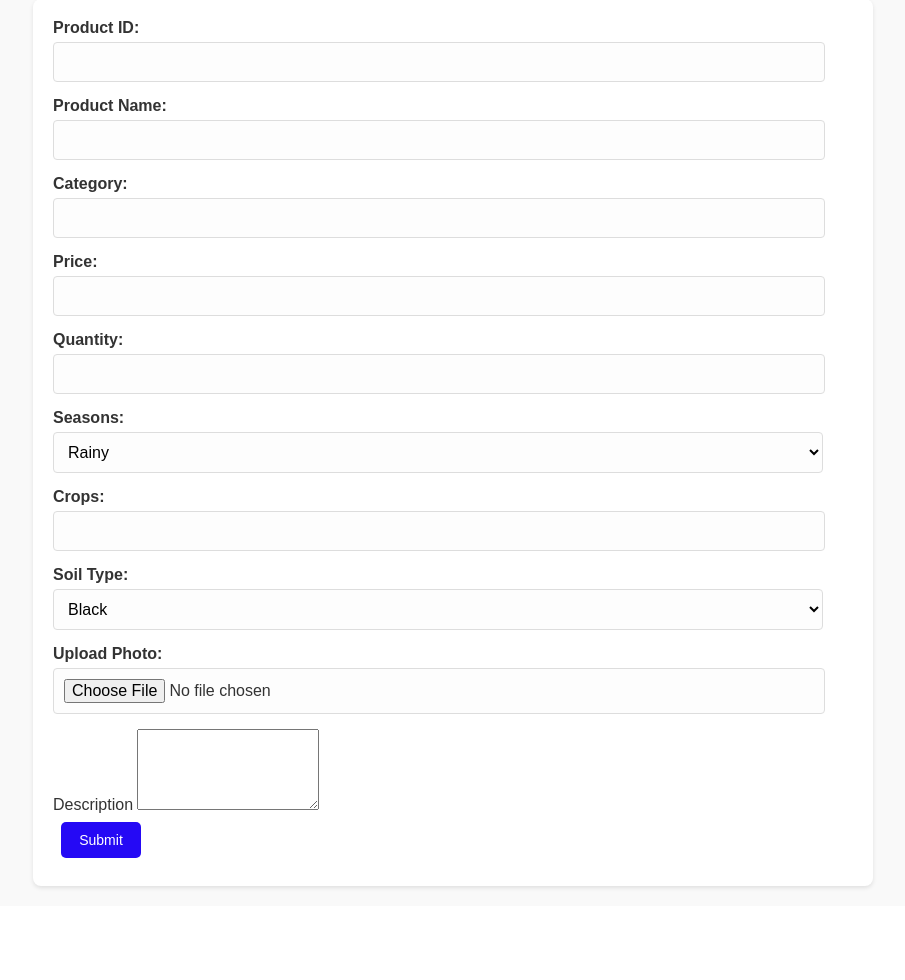
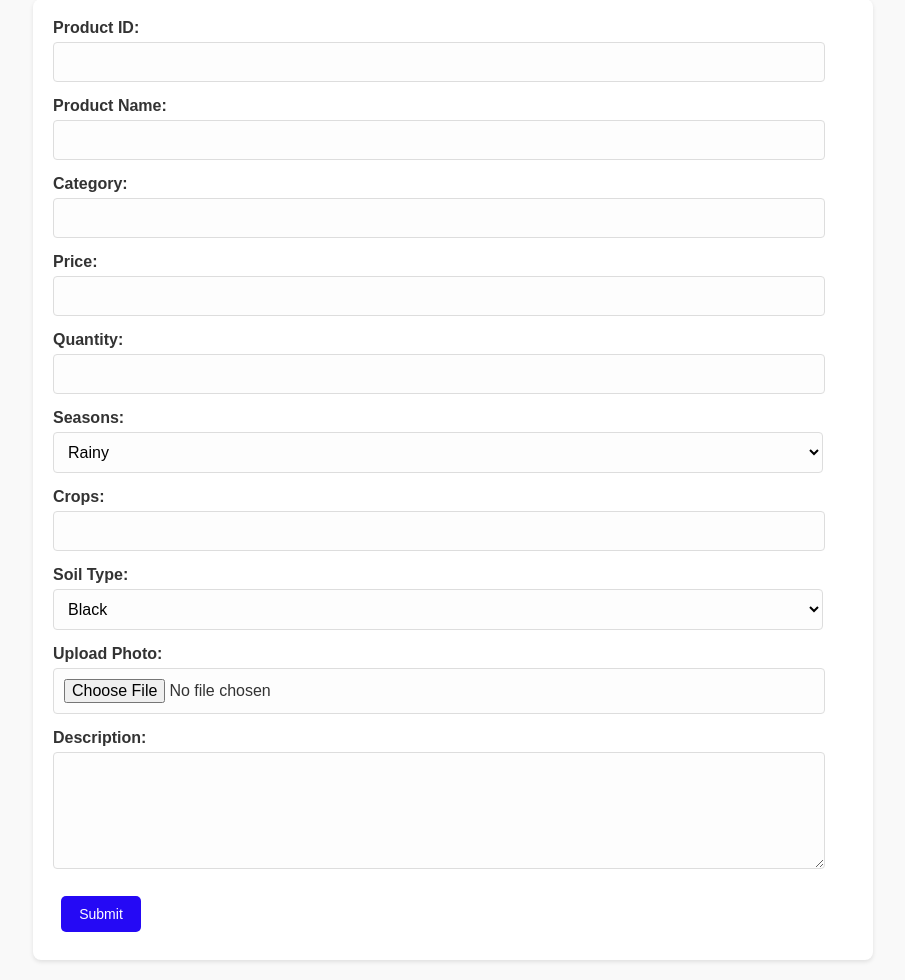
Before and after one commit to balkiran2002/farmease, a Django app: page /success/ in a window 1280 px wide. Shown: the part 123-1103 px from the top of the page, without its empty margins (187-1092 px from the left). Before the commit the page ends 1012 px from the top, so only its background shows below. Run offline with Django 5.2, Linux system fonts and the light colour scheme.

Commit message:
descriptive commit message

```diff
--- a/templates/add.html
+++ b/templates/add.html
@@ -53,7 +53,8 @@
         }
 
         .input-group select,
-        .input-group input {
+        .input-group input,
+        .input-group textarea  {
             width: 750px;
             padding: 10px;
             font-size: 16px;
@@ -168,8 +169,8 @@
                 <label for="photo">Upload Photo:</label>
                 <input type="file" name="photo" id="photo">
             </div>
-            <div class="mb-3">
-                <label for="description" class="form-label">Description</label>
+            <div class="input-group">
+                <label for="description" class="form-label">Description:</label>
                 <textarea class="form-control" id="description" name="description" rows="5"></textarea>
               </div>
 
--- a/templates/admin/admin_dashboard.html
+++ b/templates/admin/admin_dashboard.html
@@ -119,9 +119,6 @@
 </head>
 <body>
     <div class="navbar">
-        <div class="navbar-brand">
-            <a href="#">Admin</a>
-        </div>
         <div class="navbar-links">
             <a href="{% url 'index' %}">Home</a>
             <a href="{% url 'admin:index' %}">Admin</a>
--- a/templates/base.html
+++ /dev/null
@@ -1 +0,0 @@
-<h1>ghjkl</h1>
```
Also changed, not shown: templates/login.html (deleted), templates/logout.html (deleted), templates/register.html (deleted).
